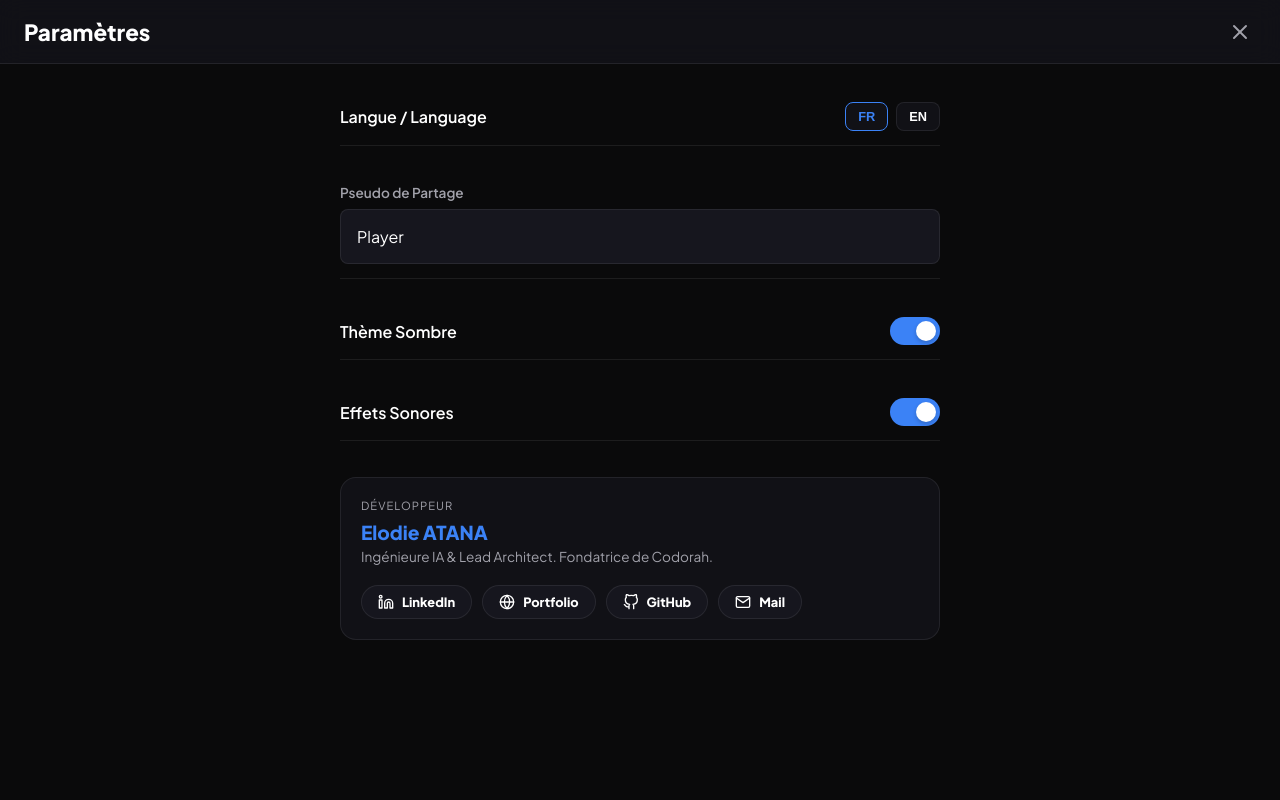
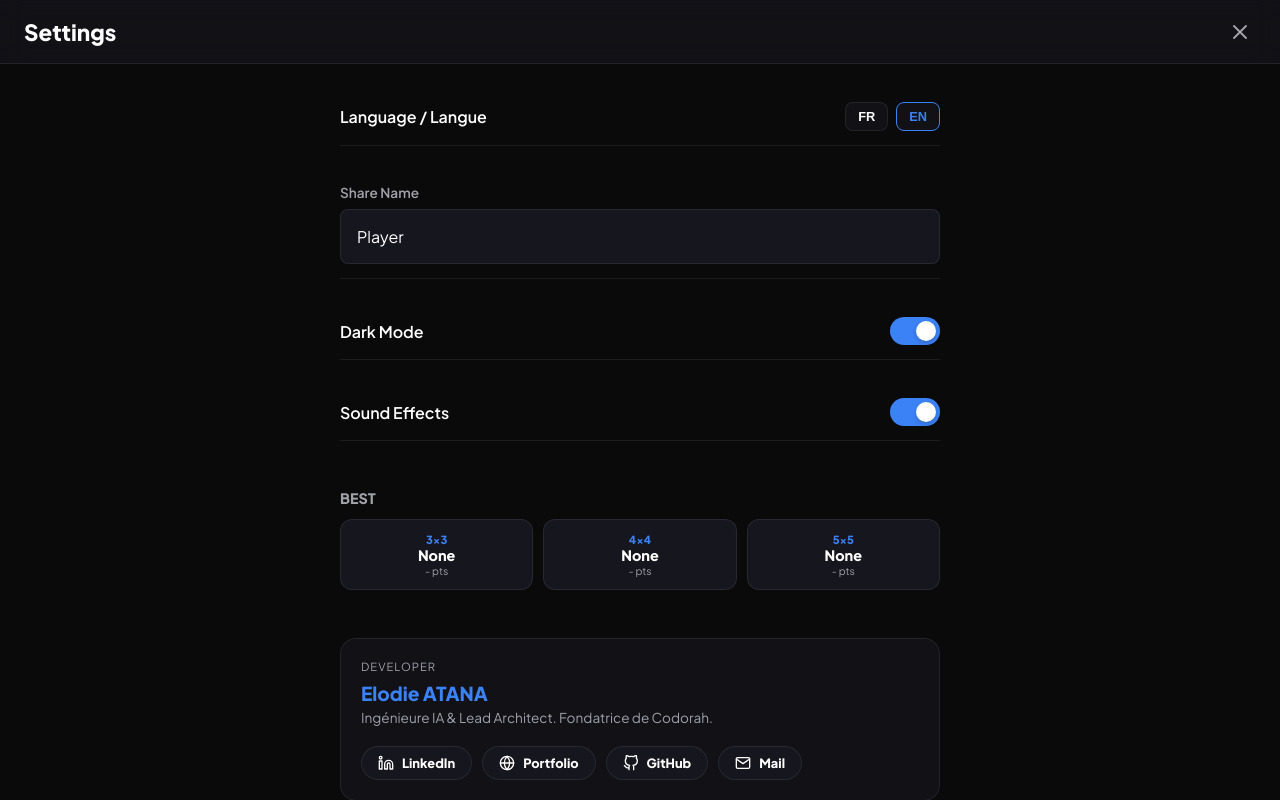
Before and after one commit to Codorah/puzzle, a React (Vite) app: page / in a window 1280 px wide. Both pictures are taken after a click on the button 1188 px from the left and 31 px from the top of the page. Built offline with nearby package versions, Linux system fonts and the light colour scheme.

Commit message:
feat: premium audio, haptics, personal records, and victory celebration

```diff
--- a/src/App.jsx
+++ b/src/App.jsx
@@ -28,6 +28,14 @@ const DEFAULT_GALLERY = [
 ];
 
 /**
+ * Audio Assets (Royalty-free/Public placeholders)
+ */
+const SFX = {
+  slide: new Audio('https://assets.mixkit.co/active_storage/sfx/2571/2571-preview.mp3'),
+  victory: new Audio('https://assets.mixkit.co/active_storage/sfx/2013/2013-preview.mp3')
+};
+
+/**
  * i18n Translation Dictionary
  */
 const TRANSLATIONS = {
@@ -52,6 +60,8 @@ const TRANSLATIONS = {
     victory: 'VICTOIRE',
     moves: 'Coups',
     time: 'Temps',
+    best: 'Record',
+    none: 'Aucun',
     secretMsg: 'Message Secret',
     continueBtn: 'Continuer',
     invalidImg: "Format d'image invalide.",
@@ -80,6 +90,8 @@ const TRANSLATIONS = {
     victory: 'VICTORY',
     moves: 'Moves',
     time: 'Time',
+    best: 'Best',
+    none: 'None',
     secretMsg: 'Secret Message',
     continueBtn: 'Continue',
     invalidImg: 'Invalid image format.',
@@ -123,7 +135,16 @@ export default function App() {
   const [userName, setUserName] = useState('Player');
   const [theme, setTheme] = useState('dark');
   const [soundEnabled, setSoundEnabled] = useState(true);
-  const [lang, setLang] = useState(() => localStorage.getItem('lumina_lang') || 'fr');
+  const [lang, setLang] = useState(() => {
+    const saved = localStorage.getItem('lumina_lang');
+    if (saved) return saved;
+    // Auto-detect browser language
+    const browserLang = navigator.language.split('-')[0];
+    return ['en', 'fr'].includes(browserLang) ? browserLang : 'fr';
+  });
+
+  // Records State
+  const [records, setRecords] = useState({}); // { '3': { time: 10, moves: 20 }, ... }
 
   // i18n helper
   const t = (key) => TRANSLATIONS[lang][key] || key;
@@ -133,11 +154,29 @@ export default function App() {
     localStorage.setItem('lumina_lang', lang);
   }, [lang]);
 
-  // Load custom gallery on mount for persistent offline storage
+  // Load custom gallery and records on mount
   useEffect(() => {
     localforage.getItem('lumina_custom_gallery').then((data) => {
       if (data && Array.isArray(data)) setCustomGallery(data);
     });
+    localforage.getItem('lumina_records').then((data) => {
+      if (data) setRecords(data);
+    });
+  }, []);
+
+  const playSfx = useCallback((type) => {
+    if (!soundEnabled) return;
+    const sound = SFX[type];
+    if (sound) {
+      sound.currentTime = 0;
+      sound.play().catch(() => {}); // Browser policy might block initial play
+    }
+  }, [soundEnabled]);
+
+  const triggerHaptic = useCallback(() => {
+    if (window.navigator.vibrate) {
+      window.navigator.vibrate(10);
+    }
   }, []);
 
   // Shuffle Logic MUST be defined before it's used in initial effect
@@ -279,11 +318,32 @@ export default function App() {
       [newTiles[emptyIdx], newTiles[idx]] = [newTiles[idx], newTiles[emptyIdx]];
       setTiles(newTiles);
       setMoves((m) => m + 1);
+      playSfx('slide');
+      triggerHaptic();
 
       // Check Win Condition
       if (newTiles.every((v, i) => v === i)) {
         setIsSolved(true);
         setIsPlaying(false);
+        playSfx('victory');
+
+        // Update Personal Records
+        const lvlStr = gridSize.toString();
+        const currentBest = records[lvlStr];
+        const isBetterTime = !currentBest || time < currentBest.time;
+        const isBetterMoves = !currentBest || (moves + 1) < currentBest.moves;
+
+        if (isBetterTime || isBetterMoves) {
+            const newRecords = {
+                ...records,
+                [lvlStr]: {
+                    time: isBetterTime ? time : currentBest.time,
+                    moves: isBetterMoves ? moves + 1 : currentBest.moves
+                }
+            };
+            setRecords(newRecords);
+            localforage.setItem('lumina_records', newRecords);
+        }
       }
     }
   };
@@ -450,6 +510,11 @@ export default function App() {
         {/* Victory Overlay Modal */}
         {isSolved && (
           <div className="victory-modal">
+            {/* Visual Celebration Particles */}
+            <div className="celebration-container">
+              {[...Array(12)].map((_, i) => <div key={i} className="particle" style={{ '--delay': `${i * 0.1}s`, '--x': `${(i - 6) * 30}px` }} />)}
+            </div>
+
             <h1 className="brand-logo" style={{ fontSize: '2.5rem', marginBottom: 10 }}>{t('victory')}</h1>
             <p style={{ color: 'var(--text-muted)' }}>{t('moves')}: {moves} | {t('time')}: {formatTime(time)}</p>
 
@@ -538,7 +603,21 @@ export default function App() {
               </label>
             </div>
 
-            <div style={{ background: 'var(--glass-bg)', padding: '20px', borderRadius: '16px', border: '1px solid var(--glass-border)', marginTop: 12 }}>
+            {/* Display Personal Records */}
+            <div style={{ marginTop: 24 }}>
+              <h3 style={{ fontSize: '0.9rem', color: 'var(--text-muted)', marginBottom: 12, textTransform: 'uppercase' }}>{t('best')}</h3>
+              <div style={{ display: 'grid', gridTemplateColumns: 'repeat(3, 1fr)', gap: 10 }}>
+                {[3, 4, 5].map(lvl => (
+                  <div key={lvl} style={{ background: 'var(--bg-secondary)', padding: 12, borderRadius: 12, textAlign: 'center', border: '1px solid var(--glass-border)' }}>
+                    <div style={{ fontSize: '0.7rem', fontWeight: 800, color: 'var(--accent-blue)' }}>{lvl}x{lvl}</div>
+                    <div style={{ fontSize: '0.9rem', fontWeight: 900 }}>{records[lvl] ? formatTime(records[lvl].time) : t('none')}</div>
+                    <div style={{ fontSize: '0.65rem', color: 'var(--text-muted)' }}>{records[lvl] ? records[lvl].moves : '-'} pts</div>
+                  </div>
+                ))}
+              </div>
+            </div>
+
+            <div style={{ background: 'var(--glass-bg)', padding: '20px', borderRadius: '16px', border: '1px solid var(--glass-border)', marginTop: 24 }}>
               <div style={{ fontSize: '0.7rem', textTransform: 'uppercase', letterSpacing: '1px', color: 'var(--text-muted)', marginBottom: 8 }}>{t('dev')}</div>
               <div style={{ fontWeight: 900, fontSize: '1.2rem', color: 'var(--accent-blue)', marginBottom: 4 }}>Elodie ATANA</div>
               <p style={{ fontSize: '0.85rem', color: 'var(--text-muted)', marginBottom: 20 }}>Ingénieure IA & Lead Architect. Fondatrice de Codorah.</p>
--- a/src/index.css
+++ b/src/index.css
@@ -600,3 +600,29 @@ body {
   .settings-page-header { padding: 0 var(--spacing-md); }
   .settings-page-content { padding: var(--spacing-md); }
 }
+
+/* Celebration Particles (Elite UX) */
+.celebration-container {
+  position: absolute;
+  inset: 0;
+  pointer-events: none;
+  display: flex;
+  justify-content: center;
+  align-items: center;
+}
+
+.particle {
+  position: absolute;
+  width: 10px;
+  height: 10px;
+  background: var(--accent-gold);
+  border-radius: 50%;
+  box-shadow: 0 0 10px var(--accent-gold);
+  animation: particleRise 2s ease-out var(--delay) infinite;
+  opacity: 0;
+}
+
+@keyframes particleRise {
+  0% { transform: translateY(0) translateX(0) scale(1); opacity: 1; }
+  100% { transform: translateY(-300px) translateX(var(--x)) scale(0); opacity: 0; }
+}
```
